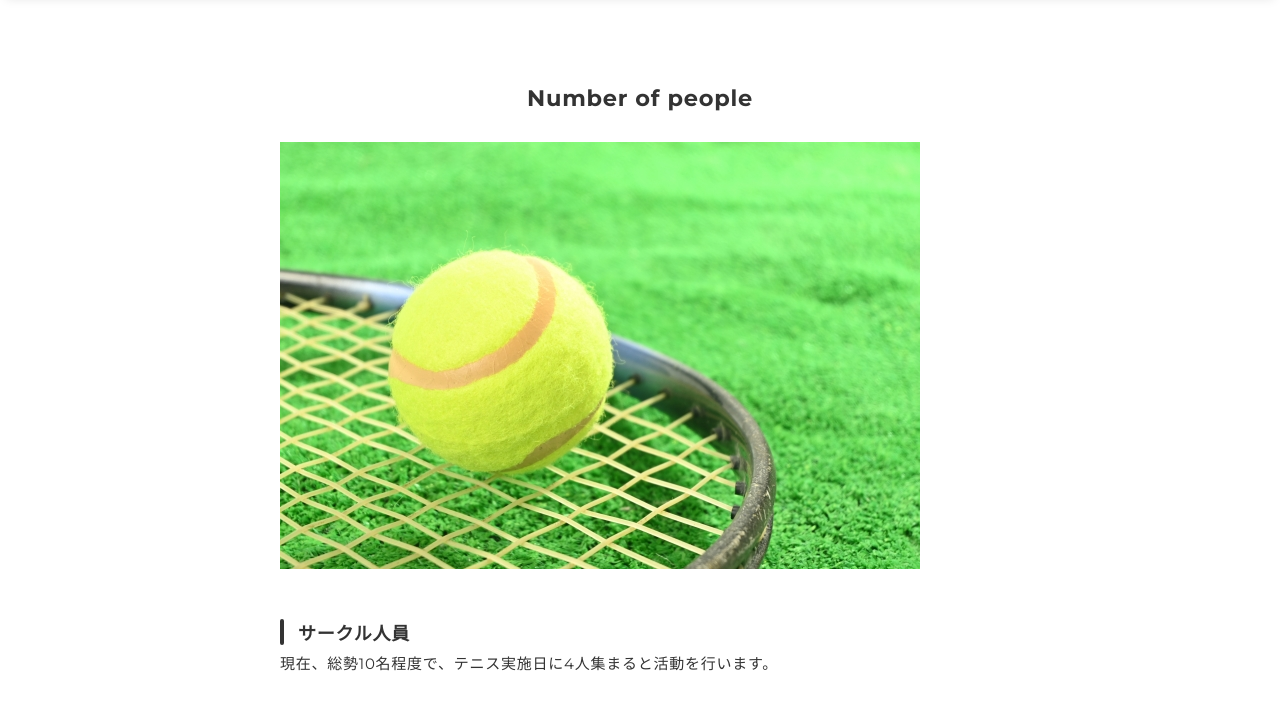
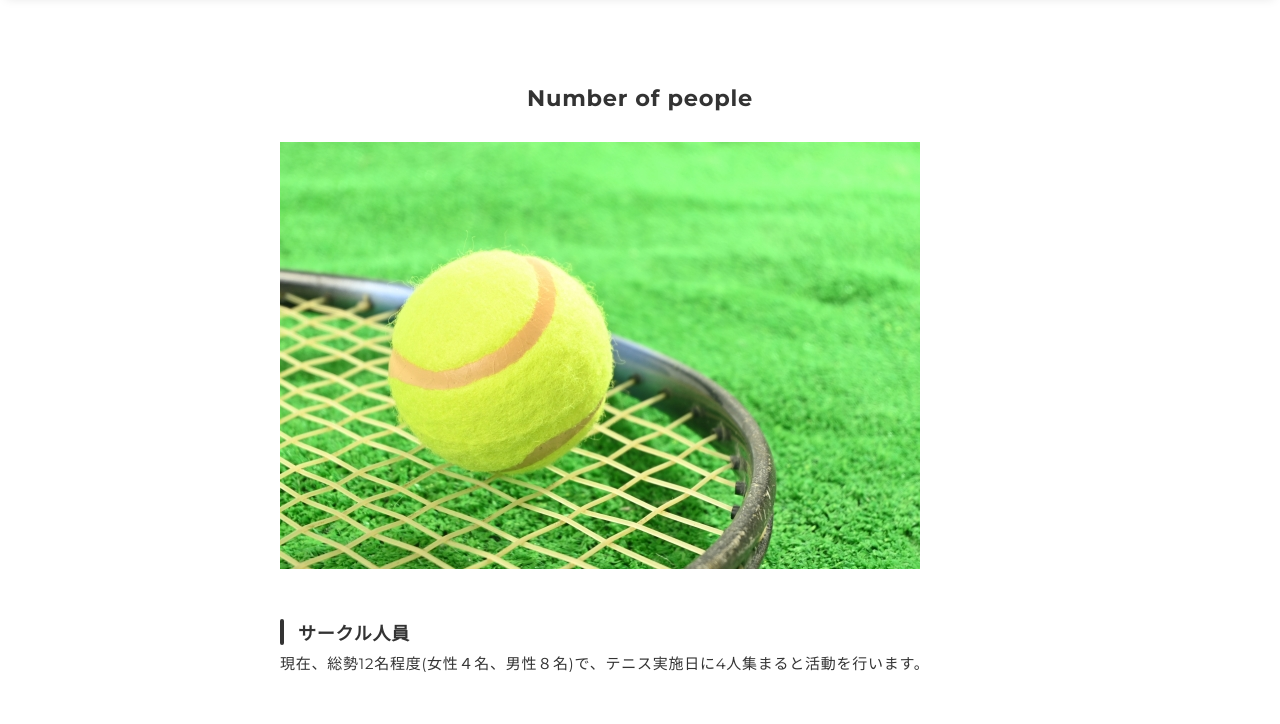
Before and after one commit to web-portfolio-ver1/yakumo-wednesday-tennis, a plain HTML site: page content-number-of-people.html in a window 1280 px wide. Shown: the part 69-793 px from the top of the page. Drawn offline with nearby package versions, Linux system fonts and the light colour scheme.

Commit message:
文言の修正

```diff
--- a/content-number-of-people.html
+++ b/content-number-of-people.html
@@ -51,7 +51,7 @@
             </p>
             <h3>サークル人員</h3>
             <p>
-              現在、総勢10名程度で、テニス実施日に4人集まると活動を行います。
+              現在、総勢12名程度(女性４名、男性８名)で、テニス実施日に4人集まると活動を行います。
             </p>
             <h3>人員不足のケース</h3>
             <p>4人集まらない場合、グループラインで相談の上、練習などを行う場合もあります。</p>
```
Also changed, not shown: index.html (+1 -1 lines).
